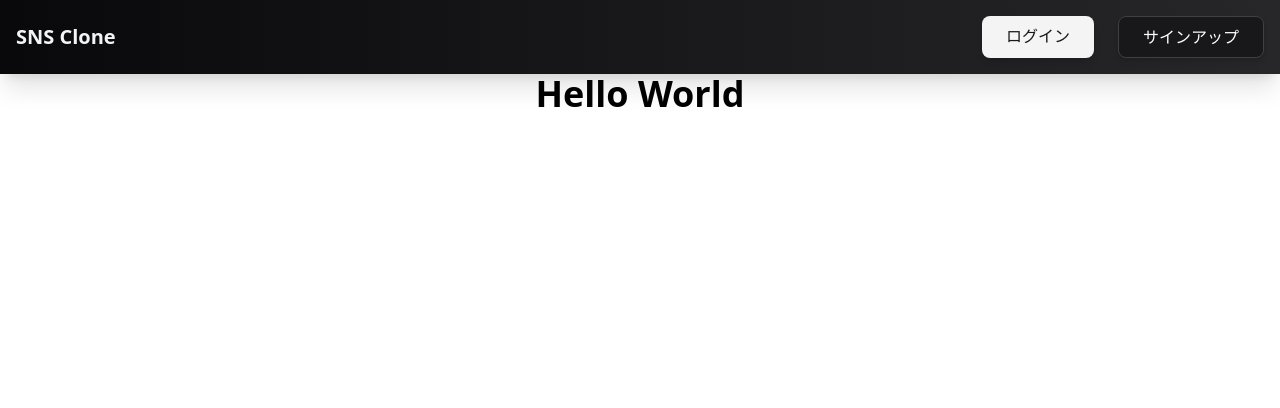
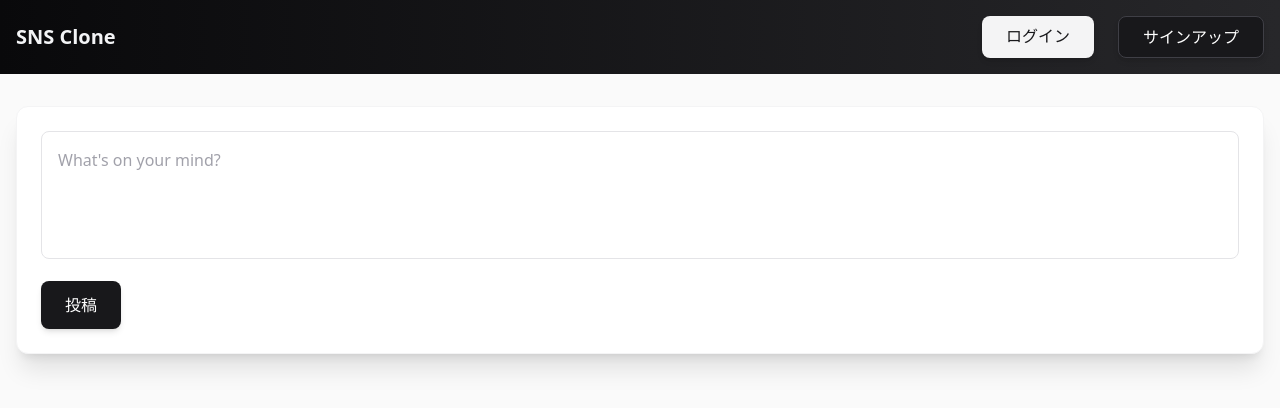
Before and after one commit to OBookBook/next.js-typescript-sns-prisma-supabase, a Next.js app in the folder client/: page / in a window 1280 px wide. Shown: the top 408 px of the page. Built offline with nearby package versions, Linux system fonts and the light colour scheme.

Commit message:
client add app/components/Timeline.tsx

```diff
--- /dev/null
+++ b/client/app/components/Timeline.tsx
@@ -0,0 +1,24 @@
+const Timeline = () => {
+  return (
+    <div className="min-h-screen bg-zinc-50">
+      <main className="container mx-auto py-8 px-4">
+        <div className="bg-white shadow-xl rounded-xl p-6 mb-4 border border-zinc-100">
+          <form>
+            <textarea
+              className="w-full h-32 p-4 border border-zinc-200 rounded-lg resize-none focus:outline-none focus:ring-2 focus:ring-zinc-600 focus:border-transparent transition-all  text-zinc-800 placeholder-zinc-400"
+              placeholder="What's on your mind?"
+            ></textarea>
+            <button
+              type="submit"
+              className="mt-4 bg-zinc-900 hover:bg-zinc-800 duration-300 text-white font-medium py-3 px-6 rounded-lg shadow-md hover:shadow-xl transform hover:-translate-y-0.5 transition-all"
+            >
+              投稿
+            </button>
+          </form>
+        </div>
+      </main>
+    </div>
+  );
+};
+
+export default Timeline;
--- a/client/app/page.tsx
+++ b/client/app/page.tsx
@@ -1,7 +1,9 @@
+import Timeline from "./components/Timeline";
+
 export default function Home() {
   return (
     <div>
-      <h1 className="text-4xl font-bold text-center">Hello World</h1>
+      <Timeline />
     </div>
   );
 }
```
